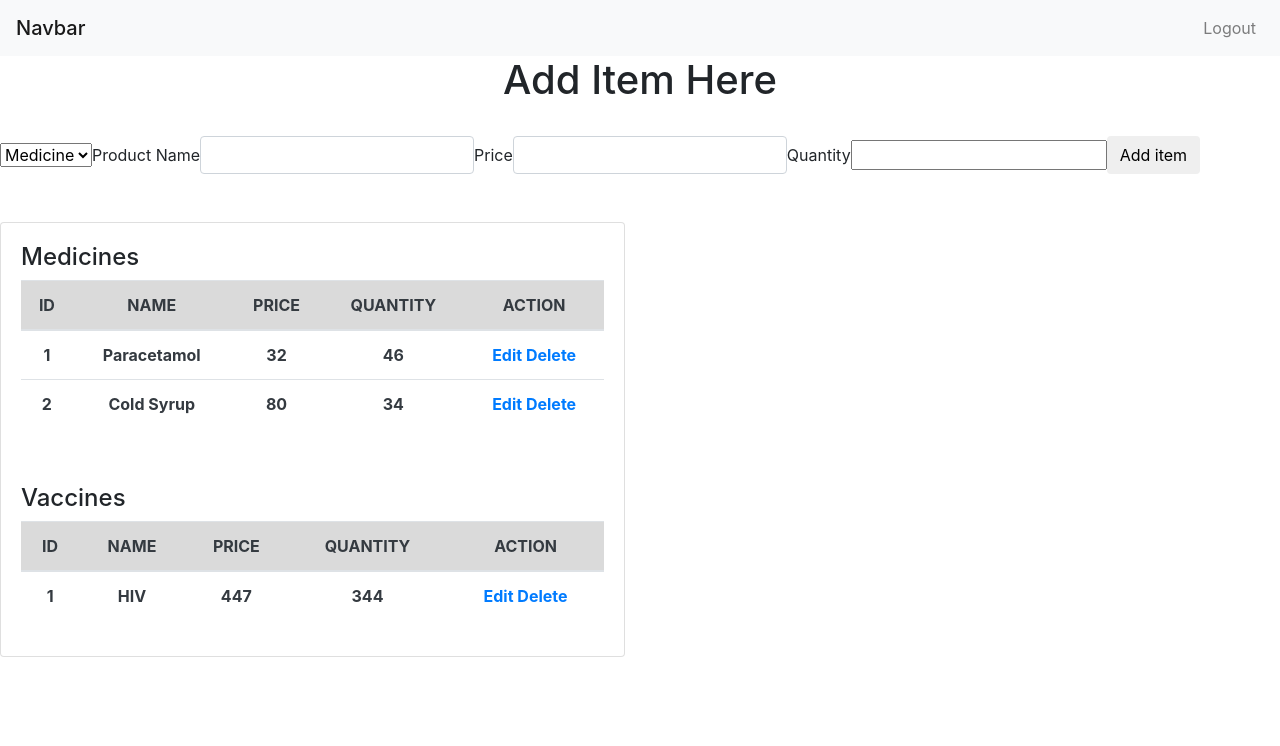
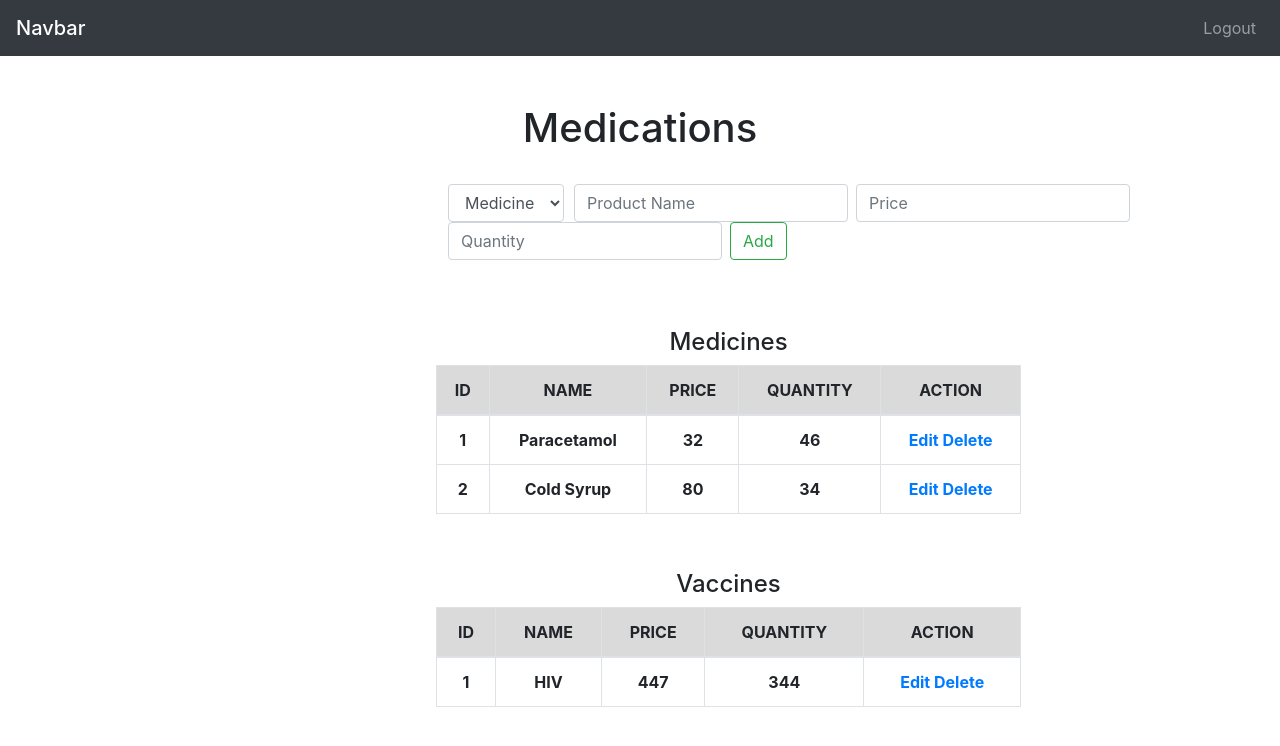
Before and after one commit to adityabisoi/Mediplus, a PHP site: page /pharma.php in a window 1280 px wide. Shown: the top 746 px of the page. Run offline with PHP 8.4, Linux system fonts and the light colour scheme; a user stored in the database is signed in; data comes from the database, SQL or seed files in the repository; lists and menus that the app fills with data are empty; some libraries are stand-ins or nearby versions.

Commit message:
bloodbank pharma index styled

```diff
--- a/edit.php
+++ b/edit.php
@@ -88,7 +88,7 @@ echo "No results!";
 
             <tr align="Right">
                 <td colspan="2"><label>
-                        <input type="submit" name="submit" value="Edit Records">
+                        <input type="submit" name="submit" value="Save">
                     </label></td>
             </tr>
         </table>
--- a/editb.php
+++ b/editb.php
@@ -67,7 +67,7 @@ echo "No results!";
 
             <tr align="Right">
                 <td colspan="2"><label>
-                        <input type="submit" name="submit" value="Edit Records">
+                        <input type="submit" name="submit" value="Save">
                     </label></td>
             </tr>
         </table>
--- a/login.php
+++ b/login.php
@@ -132,6 +132,9 @@
                             <input type="submit" name="submit" id="submit" class="form-submit" value="Login"/>
                         </div>
                     </form>
+                    <p class="loginhere">
+                        Don't have an account ? <a href="signup.php" class="loginhere-link">Signup here</a>
+                    </p>
                 </div>
             </div>
         </section>
--- a/pharma.php
+++ b/pharma.php
@@ -15,7 +15,7 @@ if(isset($_SESSION['loggedin1'])==true)
 </head>
 
 <body>
-    <nav class="navbar navbar-expand-md navbar-light bg-light">
+    <nav class="navbar navbar-expand-md navbar-dark bg-dark">
         <div class="navbar-collapse collapse w-100 order-1 order-md-0 dual-collapse2">
             <span class="navbar-brand mb-0 h1">Navbar</span>
         </div>
@@ -95,18 +95,19 @@ if(isset($_SESSION['loggedin1'])==true)
         }
     ?>
     <div>
+    <br><br>
 
-        <h1 style="text-align:center">Add Item Here</h1><br>
+        <h1 style="text-align:center">Medications</h1><br>
 
         <body>
-            <form method="POST" class="form-inline">
+            <form method="POST" class="form-inline" style="margin-left:28em;">
                 <div class="form-group">
-                    <select name="type">
+                    <select style="margin-right:10px;" name="type" class="form-control" id="exampleFormControlSelect1">
                         <option value="medicine">Medicine</option>
                         <option value="vaccine">Vaccine</option>
                     </select>
                 </div>
-                <div class="form-group">
+                <!-- <div class="form-group">
                     <label for="name">Product Name</label>
                     <input type="text" class="form-control" name="rname">
 
@@ -119,21 +120,30 @@ if(isset($_SESSION['loggedin1'])==true)
                     <label for="name">Quantity</label>
                     <input type="number" name="quan" id="quant" min="1" max="">
                 </div>
-                <button type="submit" class="btn btn-default" name="add">Add item</button>
-
+                <button type="submit" class="btn btn-default" name="add">Add item</button> -->
+                <div class="form-group">
+                <input class="form-control mr-sm-2" name="rname" type="search" placeholder="Product Name" aria-label="Search">
+                </div>
+                <div class="form-group">
+                <input class="form-control mr-sm-2" name="price" type="search" placeholder="Price" aria-label="Search">
+                </div>
+                <div class="form-group">
+                <input class="form-control mr-sm-2" name="quan" type="search" placeholder="Quantity" aria-label="Search">
+                </div>
+                <button class="btn btn-outline-success my-2 my-sm-0" name="add" type="submit">Add</button>
             </form>
         </body>
         <div class="main-content-inner">
             <div class="row">
 
                 <!-- Contextual Classes start -->
-                <div class="col-lg-6 mt-5">
-                    <div class="card">
-                        <div class="card-body">
+                <div class="col-lg-6 mt-5" style="margin-left:26em;">
+                    <div>
+                        <div class="card-body" style="text-align:center;">
                             <h4 class="header-title">Medicines</h4>
                             <div class="single-table">
                                 <div class="table-responsive">
-                                    <table class="table text-dark text-center">
+                                    <table class="table table-bordered">
                                         <thead class="text-uppercase">
                                             <tr class="table-active">
                                                 <th scope="col">ID</th>
@@ -161,12 +171,12 @@ if(isset($_SESSION['loggedin1'])==true)
 
 
                                             <tr>
-                                                <th><?php echo $count ?></th>
-                                                <th><?php echo $row["rname"] ?></th>
-                                                <th><?php echo $row["price"]  ?></th>
-                                                <th><?php echo $row["quantity"]  ?></th>
+                                                <th scope="row"><?php echo $count ?></th>
+                                                <th scope="row"><?php echo $row["rname"] ?></th>
+                                                <th scope="row"><?php echo $row["price"]  ?></th>
+                                                <th scope="row"><?php echo $row["quantity"]  ?></th>
 
-                                                <th> <a href="up" Edit</a> <a
+                                                <th scope="row"> <a href="up" Edit</a> <a
                                                         href="edit.php?id=<?php echo $row["product_id"] ?>">Edit</a>
                                                     <a href="up" Edit</a> <a
                                                         href="delete.php?id=<?php echo $row["product_id"] ?>">Delete</a>
@@ -187,11 +197,11 @@ if(isset($_SESSION['loggedin1'])==true)
                                 </div>
                             </div>
                         </div>
-                        <div class="card-body">
+                        <div class="card-body" style="text-align:center;">
                             <h4 class="header-title">Vaccines</h4>
                             <div class="single-table">
                                 <div class="table-responsive">
-                                    <table class="table text-dark text-center">
+                                    <table class="table table-bordered">
                                         <thead class="text-uppercase">
                                             <tr class="table-active">
                                                 <th scope="col">ID</th>
```
Also changed, not shown: blood_bank.php (+23 -32 lines), index.php (+12 -19 lines).
